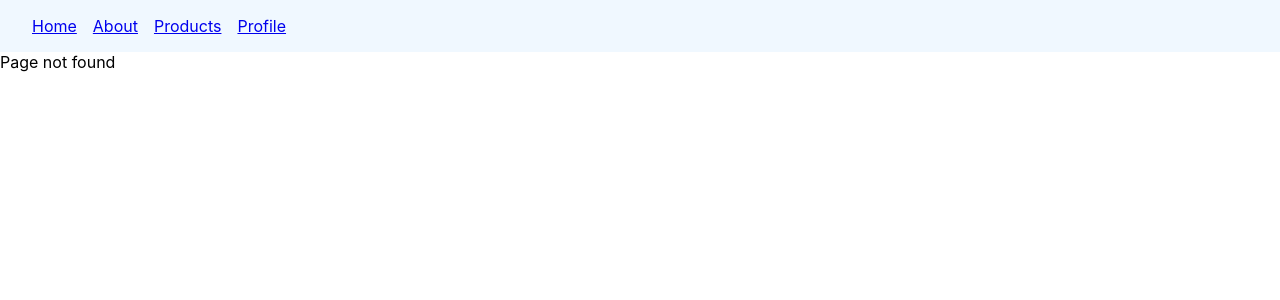
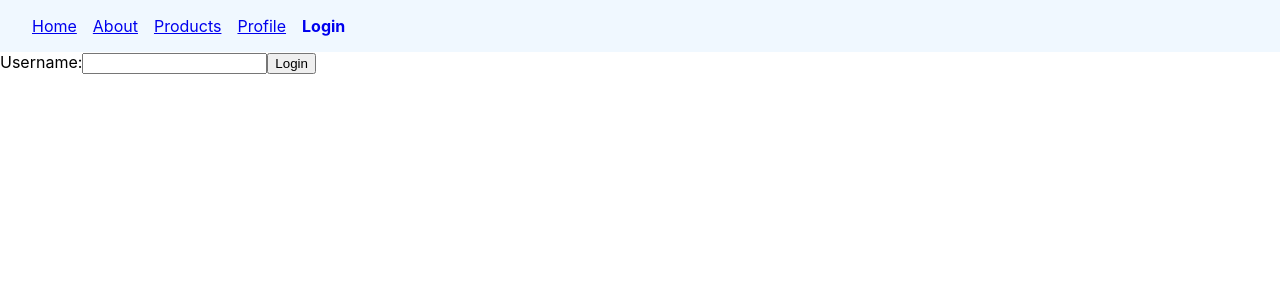
Before and after one commit to Diognet/reactRouter, a React (Create React App) app: page /login in a window 1280 px wide. Before the commit this address had no page. Shown: the top 300 px of the page. Built offline with nearby package versions, Linux system fonts and the light colour scheme.

Commit message:
Authentication and Protected Routes

```diff
--- a/src/App.js
+++ b/src/App.js
@@ -2,6 +2,7 @@
 import { Routes, Route } from 'react-router-dom';
 import { Home } from './components/Home';
 //import { About } from './components/About';
+import { Login } from './components/Login';
 import { Navbar } from './components/Navbar';
 import { OrderSummary } from './components/OrderSummary';
 import { NoMatch } from './components/NoMatch';
@@ -12,6 +13,7 @@
 import { UserDetails } from './components/UsersDetails';
 import { Admin } from './components/Admin';
 import Profile from './components/Profile';
+
 import { AuthProvider } from './components/auth';
 const LazyAbout = React.lazy(() => import('./components/About'));
 
@@ -43,6 +45,7 @@
         </Route>
 
         <Route path="profile" element={<Profile />} />
+        <Route path="login" element={<Login />} />
         <Route path="*" element={<NoMatch />} />
       </Routes>
     </AuthProvider>
--- /dev/null
+++ b/src/components/Login.js
@@ -0,0 +1,25 @@
+import React from 'react';
+import { useState } from 'react';
+import { useNavigate } from 'react-router-dom';
+import { useAuth } from './auth';
+
+export const Login = () => {
+  const [user, setUser] = useState('');
+  const auth = useAuth();
+  const navigate = useNavigate();
+
+  const handleLogin = () => {
+    auth.login(user);
+    navigate('/');
+  };
+
+  return (
+    <div>
+      <label>
+        Username:{''}
+        <input type="text" onChange={(e) => setUser(e.target.value)} />
+      </label>
+      <button onClick={handleLogin}>Login</button>
+    </div>
+  );
+};
--- a/src/components/Navbar.js
+++ b/src/components/Navbar.js
@@ -1,5 +1,6 @@
 import React from 'react';
 import { NavLink } from 'react-router-dom';
+import { useAuth } from './auth';
 
 export const Navbar = () => {
   const navlinkStyles = ({ isActive }) => {
@@ -8,6 +9,8 @@
       textDecoration: isActive ? 'none' : 'underline',
     };
   };
+
+  const auth = useAuth();
 
   return (
     <nav className="primary-nav">
@@ -23,6 +26,11 @@
       <NavLink style={navlinkStyles} to="/profile">
         Profile
       </NavLink>
+      {!auth.user && (
+        <NavLink style={navlinkStyles} to="/login">
+          Login
+        </NavLink>
+      )}
     </nav>
   );
 };
```
